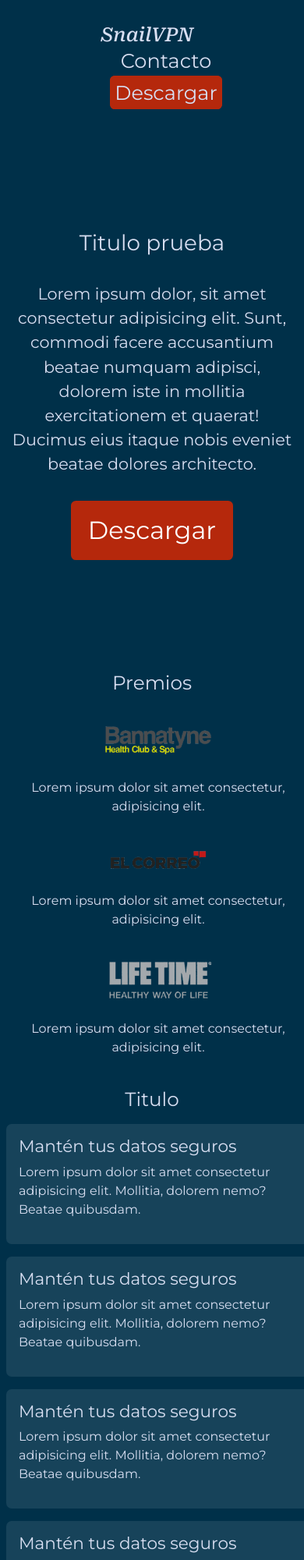
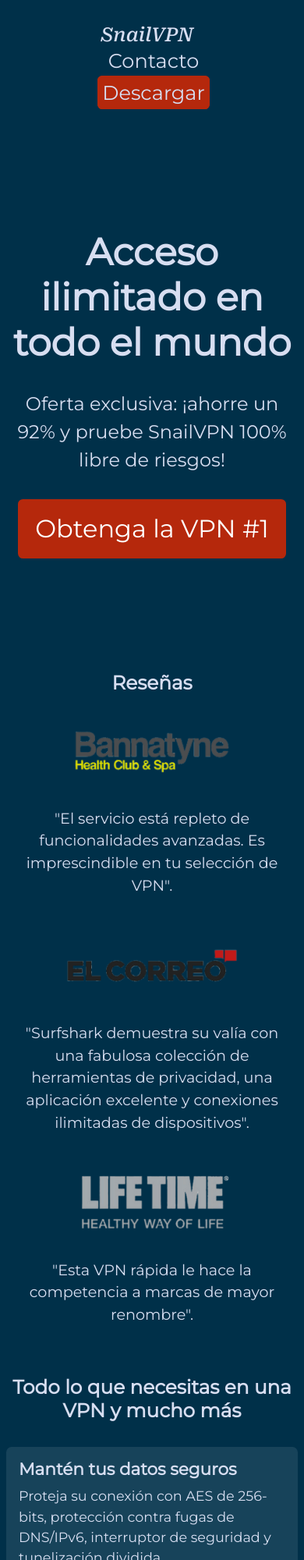
Before and after one commit to Manolo15v/Vnp_page, a website: page index.html in a window 390 px wide. Shown: the top 2000 px of the page at 78% size. Drawn offline with nearby package versions, Linux system fonts and the light colour scheme.

Commit message:
Correccion de errores y agregado de contenido

```diff
--- a/index.html
+++ b/index.html
@@ -35,56 +35,56 @@
     </header><!--Navegacion end-->
     <main>
         <section class="descarga container"><!--Introduccion-->
-            <h1 class="animate__animated animate__fadeInDown">Titulo prueba</h1>
-            <p class="animate__animated animate__backInLeft">Lorem ipsum dolor, sit amet consectetur adipisicing elit. Sunt, commodi facere accusantium beatae numquam adipisci, dolorem iste in mollitia exercitationem et quaerat! Ducimus eius itaque nobis eveniet beatae dolores architecto.</p>
-            <a href="./pages/download.html" class="download btn btn-primary btn-lg">Descargar</a>
+            <h1 class="animate__animated animate__fadeInDown"><strong> Acceso ilimitado en todo el mundo</strong></h1>
+            <p class="animate__animated animate__backInLeft">Oferta exclusiva: ¡ahorre un 92% y pruebe SnailVPN 100% libre de riesgos!</p>
+            <a href="./pages/download.html" class="download btn btn-primary btn-lg">Obtenga la VPN #1</a>
         </section><!--Introduccion end-->
-        <section class="premios container mb-4"><!--Premios-->
-            <h2>Premios</h2>
+        <section class="premios container mb-5"><!--Premios-->
+            <h2 class="mb-auto" ><strong>Reseñas</strong></h2>
             <div class="row">
                 <div class="premio col-md col-sm-12 mx-2">
                     <img src="./img/5eb3c1edc8c459000443512f.png" alt="">
-                    <p class="text-center">Lorem ipsum dolor sit amet consectetur, adipisicing elit.</p>
+                    <p class="text-center">"El servicio está repleto de funcionalidades avanzadas. Es imprescindible en tu selección de VPN".</p>
                 </div>
                 <div class="premio col-md col-sm-12 mx-2">
                     <img src="./img/5aec366e6554160a79be9fc8.png" alt="">
-                    <p class="text-center">Lorem ipsum dolor sit amet consectetur, adipisicing elit.</p>
+                    <p class="text-center">"Surfshark demuestra su valía con una fabulosa colección de herramientas de privacidad, una aplicación excelente y conexiones ilimitadas de dispositivos".</p>
                 </div>
                 <div class="premio col-md col-sm-12 mx-2">
                     <img src="./img/5eb3c79bc8c459000443514b.png" alt="">
-                    <p class="text-center">Lorem ipsum dolor sit amet consectetur, adipisicing elit.</p>
+                    <p class="text-center">"Esta VPN rápida le hace la competencia a marcas de mayor renombre".</p>
                 </div>
             </div>
         </section><!--Premios end-->
-        <section class="container mb-4"><!--Ventajas-->
+        <section class="container mb-5"><!--Ventajas-->
             <div class="ventajas row">
-                <h2 class="text-center">Titulo</h2>
-                <div class="ventaja col-md col-sm-12 m-2 p-3">
-                    <h4>Mantén tus datos seguros</h4>
-                    <p>Lorem ipsum dolor sit amet consectetur adipisicing elit. Mollitia, dolorem nemo? Beatae quibusdam.</p>
+                <h2 class="text-center mb-4"><strong>Todo lo que necesitas en una VPN y mucho más</strong></h2>
+                <div class="ventaja col-md col-sm-12 p-3">
+                    <h4><strong>Mantén tus datos seguros</strong></h4>
+                    <p>Proteja su conexión con AES de 256-bits, protección contra fugas de DNS/IPv6, interruptor de seguridad y tunelización dividida.</p>
                 </div>
                 <div class="ventaja col-md col-sm-12 m-2 p-3">
-                    <h4>Mantén tus datos seguros</h4>
-                    <p>Lorem ipsum dolor sit amet consectetur adipisicing elit. Mollitia, dolorem nemo? Beatae quibusdam.</p>
+                    <h4><strong>Protege todos tus dispositivos</strong></h4>
+                    <p>Mantén a tus seres queridos y a ti a salvo con una única suscripción con un número ilimitado de dispositivos.</p>
                 </div>
                 <div class="ventaja col-md col-sm-12 m-2 p-3">
-                    <h4>Mantén tus datos seguros</h4>
-                    <p>Lorem ipsum dolor sit amet consectetur adipisicing elit. Mollitia, dolorem nemo? Beatae quibusdam.</p>
+                    <h4><strong>Esté en cualquier parte, virtualmente</strong></h4>
+                    <p>Elija entre las 160 ubicaciones en 49 países. Mantenga su verdadera ubicación oculta de ojos indiscretos.</p>
                 </div>
                 <div class="ventaja col-md col-sm-12 m-2 p-3">
-                    <h4>Mantén tus datos seguros</h4>
-                    <p>Lorem ipsum dolor sit amet consectetur adipisicing elit. Mollitia, dolorem nemo? Beatae quibusdam.</p>
+                    <h4><strong>Vea lo que quiera</strong></h4>
+                    <p>Acceda a cualquier contenido, sin importar su ubicación. Dígales adiós a los servicios y páginas web bloqueados.</p>
                 </div>
             </div>
         </section><!--Ventajas end-->
-        <section class="container"><!--Descuento-->
+        <section class="container mb-5"><!--Descuento-->
             <div class="row">
-                <h2 class="text-center">Titulo</h2>
+                <h2 class="text-center mb-4"><strong>Protege tu vida digital hoy mismo</strong></h2>
                 <div class="plan col-md col-sm-12 m-1 text-center">
                     <h4>24 meses + 2 meses gratis</h4>
                     <p>USD <span>1.49</span> /mes</p>
                     <h5>92% de ahorro</h5>
-                    <a class="download btn btn-primary btn-lg" href="./pages/download.html">Descargar</a>
+                    <a class="download btn btn-primary btn-lg" href="./pages/download.html">Obtener SnailVPN</a>
                 </div>
             </div>
         </section><!--Descuento end-->
--- a/sass/_base.scss
+++ b/sass/_base.scss
@@ -3,7 +3,7 @@
 $blanco: #d7def1;
 $gris: #c7cad4;
 $naranja: #b5280c;
-$rojo: #972811;
+$rojo: #832310;
 $azulElectrico: #178a9e;
 $azul: #17435a;
 $azulOscuro: #003049;
--- /dev/null
+++ b/sass/_contacto.scss
@@ -0,0 +1,9 @@
+.contacto{
+    height: 100vh;
+}
+
+@include telefono {
+    .contacto{
+        height: 80vh;
+    }
+}
--- a/sass/_main.scss
+++ b/sass/_main.scss
@@ -7,9 +7,13 @@
 .descarga{
     height: 100vh;
     text-align: center;
-    font-size: 1.3rem;
+    font-size: 1.5rem;
     padding-top: 35vh;
     margin-bottom: 2vh;
+
+    h1{
+        font-size: 3rem;
+    }
 
     p{
         margin: 2rem 0;
@@ -22,15 +26,6 @@
 
 /* descarga end */
 
-/* tabla */
-.tabla{
-    display: flex;
-    justify-content: center;
-    overflow-x: scroll;
-}
-
-/* tabla end */
-
 /* premios */
 .premios{
     text-align: center;
@@ -40,13 +35,14 @@
     flex-direction: column;
     align-items: center;
     justify-content: center;
+    font-size: 1.2rem;
 
     img{
-        width: 10rem;
+        height: 9rem;
         transition: all 1s;
 
         &:hover{
-            width: 13rem;
+            height: 12rem;
         }
     }
 }
@@ -57,5 +53,7 @@
 .ventaja{
     border-radius: 7px;
     background-color: $azul;
+    margin: 0.5rem;
+    font-size: 1.1rem;
 }
 /* ventajas end */
--- a/sass/_nav.scss
+++ b/sass/_nav.scss
@@ -10,6 +10,7 @@
         align-items: center;
         justify-content: space-between;
         width: 100%;
+        padding: 0!important;
 
         li {
             margin-left: 1rem;
--- a/sass/style.scss
+++ b/sass/style.scss
@@ -5,3 +5,4 @@
 @import "main";
 @import "footer";
 @import "download";
+@import "contacto";
```
Also changed, not shown: pages/contacto.html (+1 -4 lines), pages/download.html (+2 -1 lines), css/bootstrap.min.css, css/style.css, css/style.min.css.
